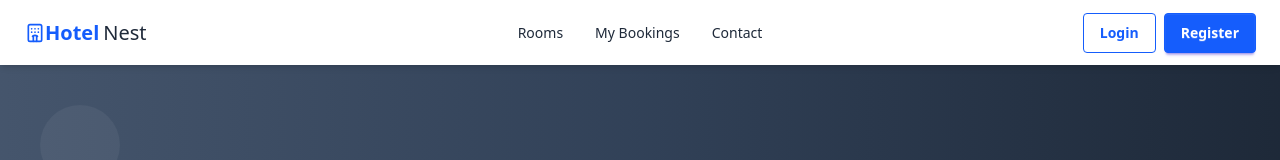
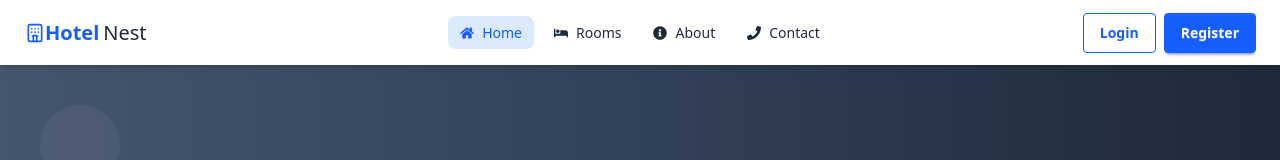
Before and after one commit to usernayeem/scic-11-assignment-03-client, a React (Vite) app: page / in a window 1280 px wide. Shown: the top 160 px of the page. Built offline with nearby package versions, Linux system fonts and the light colour scheme; no server answers.

Commit message:
Enhance Navbar with icons new links and improved auth-based menus

```diff
--- a/src/components/Navbar.jsx
+++ b/src/components/Navbar.jsx
@@ -4,6 +4,13 @@ import { Link, NavLink } from "react-router-dom";
 import { useToast } from "../contexts/ToastContext";
 import { LuHotel } from "react-icons/lu";
 import { CiMenuFries } from "react-icons/ci";
+import {
+  FaHome,
+  FaBed,
+  FaCalendarAlt,
+  FaPhone,
+  FaInfoCircle,
+} from "react-icons/fa";
 
 export const Navbar = () => {
   const [isProfileOpen, setIsProfileOpen] = useState(false);
@@ -37,7 +44,7 @@ export const Navbar = () => {
     Logout()
       .then(() => {
         setIsProfileOpen(false);
-        toast.info("Logout successful!.");
+        toast.info("Logout successful!");
       })
       .catch((error) => {
         toast.error("An error happened.");
@@ -60,39 +67,78 @@ export const Navbar = () => {
       {/* Desktop Navigation Links */}
       <div className="navbar-center hidden lg:flex">
         <ul className="menu menu-horizontal px-1 flex gap-2">
+          {/* Home - Always visible */}
+          <li>
+            <NavLink
+              to="/"
+              className={({ isActive }) =>
+                isActive
+                  ? "bg-blue-100 text-blue-600 rounded-lg dark:bg-blue-900 dark:text-white flex items-center gap-2"
+                  : "hover:bg-blue-50 hover:text-blue-600 rounded-lg dark:hover:bg-blue-900 dark:hover:text-white flex items-center gap-2"
+              }
+            >
+              <FaHome className="text-sm" />
+              Home
+            </NavLink>
+          </li>
+
+          {/* Rooms - Always visible */}
           <li>
             <NavLink
               to="/rooms"
               className={({ isActive }) =>
                 isActive
-                  ? "bg-blue-100 text-blue-600 rounded-lg dark:bg-blue-900 dark:text-white"
-                  : "hover:bg-blue-50 hover:text-blue-600 rounded-lg dark:hover:bg-blue-900 dark:hover:text-white"
+                  ? "bg-blue-100 text-blue-600 rounded-lg dark:bg-blue-900 dark:text-white flex items-center gap-2"
+                  : "hover:bg-blue-50 hover:text-blue-600 rounded-lg dark:hover:bg-blue-900 dark:hover:text-white flex items-center gap-2"
               }
             >
+              <FaBed className="text-sm" />
               Rooms
             </NavLink>
           </li>
+
+          {/* My Bookings - Only for logged in users */}
+          {user && (
+            <li>
+              <NavLink
+                to="/my-bookings"
+                className={({ isActive }) =>
+                  isActive
+                    ? "bg-blue-100 text-blue-600 rounded-lg dark:bg-blue-900 dark:text-white flex items-center gap-2"
+                    : "hover:bg-blue-50 hover:text-blue-600 rounded-lg dark:hover:bg-blue-900 dark:hover:text-white flex items-center gap-2"
+                }
+              >
+                <FaCalendarAlt className="text-sm" />
+                My Bookings
+              </NavLink>
+            </li>
+          )}
+
           <li>
             <NavLink
-              to="/my-bookings"
+              to="/about"
               className={({ isActive }) =>
                 isActive
-                  ? "bg-blue-100 text-blue-600 rounded-lg dark:bg-blue-900 dark:text-white"
-                  : "hover:bg-blue-50 hover:text-blue-600 rounded-lg dark:hover:bg-blue-900 dark:hover:white"
+                  ? "bg-blue-100 text-blue-600 rounded-lg dark:bg-blue-900 dark:text-white flex items-center gap-2"
+                  : "hover:bg-blue-50 hover:text-blue-600 rounded-lg dark:hover:bg-blue-900 dark:hover:text-white flex items-center gap-2"
               }
             >
-              My Bookings
+              <FaInfoCircle className="text-sm" />
+              About
             </NavLink>
           </li>
+
+          {/* Contact - Always visible */}
           <li>
             <NavLink
               to="/contact"
               className={({ isActive }) =>
                 isActive
-                  ? "bg-blue-100 text-blue-600 rounded-lg dark:bg-blue-900 dark:text-white"
-                  : "hover:bg-blue-50 hover:text-blue-600 rounded-lg dark:hover:bg-blue-900 dark:hover:white"
+                  ? "bg-blue-100 text-blue-600 rounded-lg dark:bg-blue-900 dark:text-white flex items-center gap-2"
+                  : "hover:bg-blue-50 hover:text-blue-600 rounded-lg dark:hover:bg-blue-900 dark:hover:text-white flex items-center gap-2"
               }
             >
+              <FaPhone className="text-sm" />
               Contact
             </NavLink>
           </li>
@@ -177,13 +223,40 @@ export const Navbar = () => {
             className="menu menu-sm dropdown-content mt-3 z-[1] p-2 shadow rounded-box w-52 transition-colors duration-200 bg-base-100 text-gray-800 dark:bg-gray-700 dark:text-gray-200"
           >
             <li>
-              <NavLink to="/rooms">Rooms</NavLink>
+              <NavLink to="/" className="flex items-center gap-2">
+                <FaHome className="text-sm" />
+                Home
+              </NavLink>
             </li>
             <li>
-              <NavLink to="/my-bookings">My Bookings</NavLink>
+              <NavLink to="/rooms" className="flex items-center gap-2">
+                <FaBed className="text-sm" />
+                Rooms
+              </NavLink>
             </li>
+
+            {/* My Bookings - Only for logged in users */}
+            {user && (
+              <li>
+                <NavLink to="/my-bookings" className="flex items-center gap-2">
+                  <FaCalendarAlt className="text-sm" />
+                  My Bookings
+                </NavLink>
+              </li>
+            )}
+
             <li>
-              <NavLink to="/contact">Contact</NavLink>
+              <NavLink to="/about" className="flex items-center gap-2">
+                <FaInfoCircle className="text-sm" />
+                About
+              </NavLink>
+            </li>
+
+            <li>
+              <NavLink to="/contact" className="flex items-center gap-2">
+                <FaPhone className="text-sm" />
+                Contact
+              </NavLink>
             </li>
 
             {/* Conditional mobile menu items */}
```
